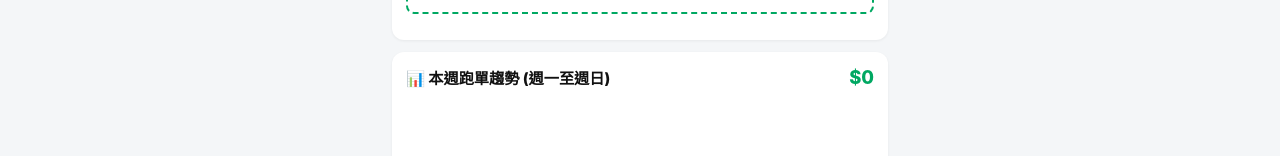
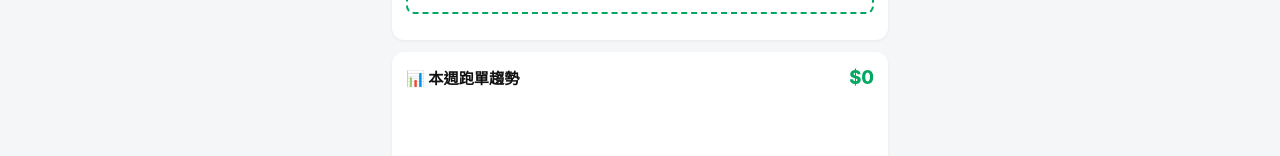
Before and after one commit to ccy-581/581, a plain HTML site: page index.html in a window 1280 px wide. Shown: the part 612-768 px from the top of the page. Drawn offline with Linux system fonts and the light colour scheme.

Commit message:
Update index.html

```diff
--- a/index.html
+++ b/index.html
@@ -709,7 +709,7 @@
       // 🔥 更新標題，將本週總金額顯示在右側
       const titleEl = document.getElementById('weeklyChartTitle');
       if (titleEl) {
-        titleEl.innerHTML = `<span>📊 本週跑單趨勢 (週一至週日)</span><span style="color: var(--primary); font-size: 1.15rem;">$${Math.round(weeklyTotal)}</span>`;
+        titleEl.innerHTML = `<span>📊 本週跑單趨勢 </span><span style="color: var(--primary); font-size: 1.15rem;">$${Math.round(weeklyTotal)}</span>`;
       }
 
       chartData.forEach(d => {
```
